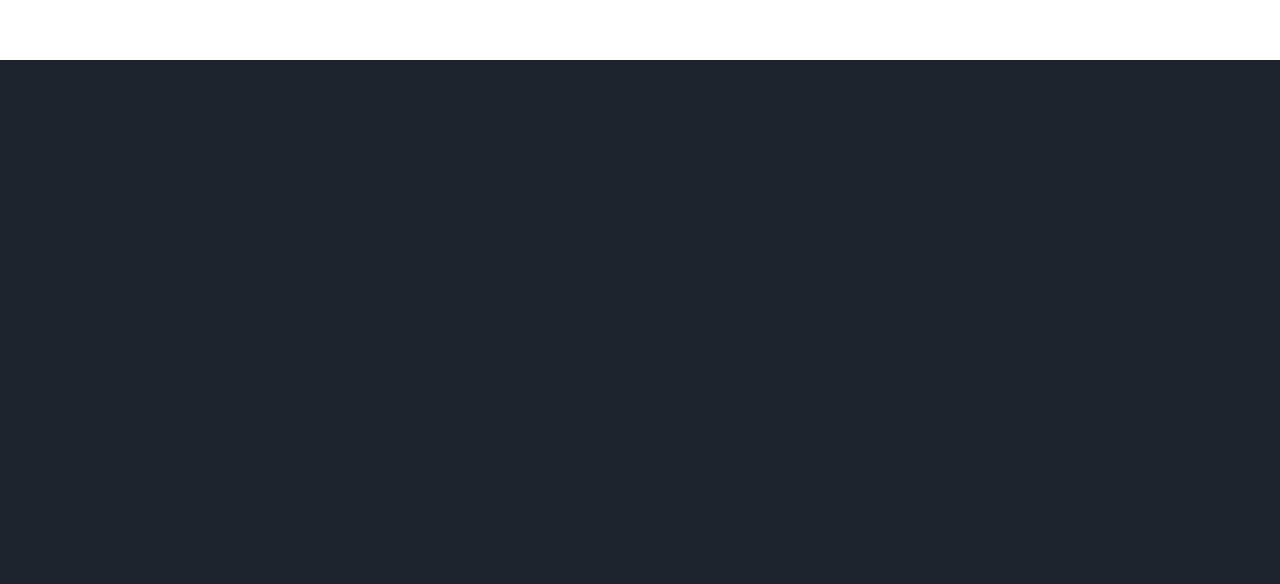
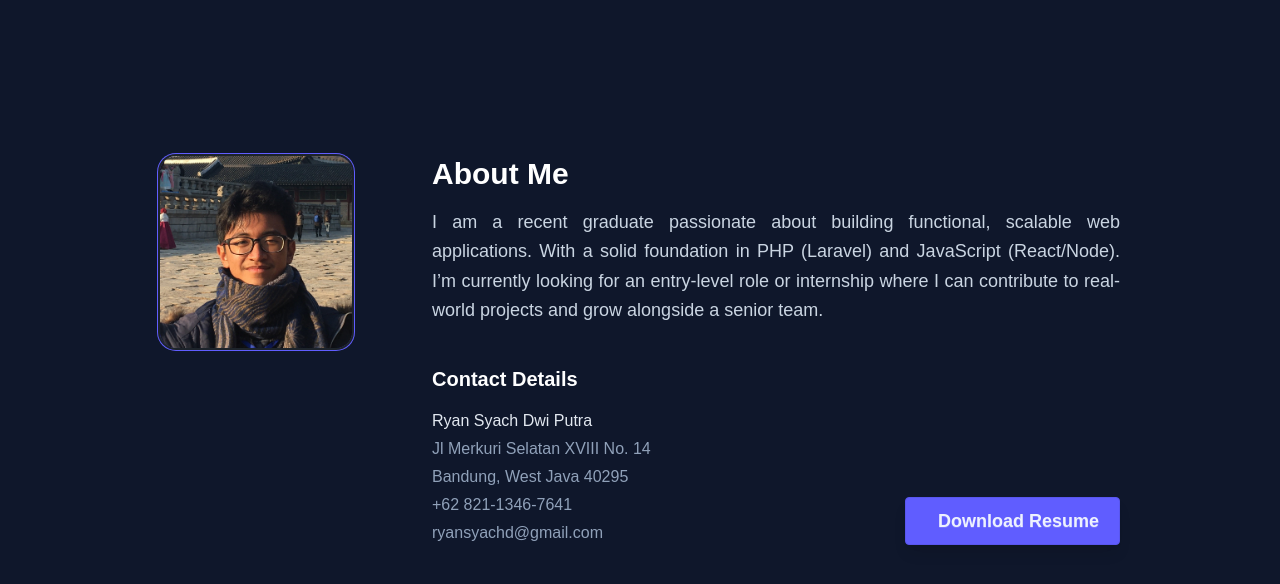
Before and after one commit to ryansyc/profile-web, a Next.js app: page / in a window 1280 px wide. Shown: the part 740-1324 px from the top of the page. Before the commit the page ends 800 px from the top, so only its background shows below. Built offline with nearby package versions, Linux system fonts and the light colour scheme.

Commit message:
feat: add about page

```diff
--- /dev/null
+++ b/app/components/About.tsx
@@ -0,0 +1,71 @@
+import React from "react";
+import { home } from "@/data/profile.json";
+import Image from "next/image";
+
+const About = () => {
+    return (
+        <div
+            id="about"
+            className="flex md:flex-row flex-col items-center md:items-start gap-12 lg:gap-20 bg-slate-900 px-6 md:px-20 lg:px-40 py-16 md:py-24"
+        >
+            <div className="shrink-0">
+                <div className="avatar">
+                    <div className="rounded-2xl ring ring-primary ring-offset-2 ring-offset-base-100 w-32 md:w-48 h-32 md:h-48 overflow-hidden">
+                        <Image
+                            src={`/images/${home.image}`}
+                            alt="Home Image"
+                            width={500}
+                            height={300}
+                        />
+                    </div>
+                </div>
+            </div>
+
+            <div className="flex flex-col flex-1">
+                <div className="mb-10">
+                    <h2 className="mb-4 font-bold text-white text-3xl">
+                        About Me
+                    </h2>
+                    <p className="text-slate-300 text-lg text-justify leading-relaxed">
+                        {home.bio}
+                    </p>
+                </div>
+
+                <div className="flex md:flex-row flex-col gap-10 md:gap-20">
+                    <div className="flex-1">
+                        <h3 className="mb-4 font-semibold text-white text-xl">
+                            Contact Details
+                        </h3>
+                        <div className="space-y-1 text-slate-400">
+                            <p className="font-medium text-slate-200">
+                                {home.name}
+                            </p>
+                            <p>{home.address.street}</p>
+                            <p>
+                                {home.address.city}, {home.address.state}{" "}
+                                {home.address.zip}
+                            </p>
+                            <p>{home.phone}</p>
+                            <p>{home.email}</p>
+                        </div>
+                    </div>
+
+                    <div className="flex items-end">
+                        <a
+                            href={home.resumedownload}
+                            target="_blank"
+                            rel="noopener noreferrer"
+                            download
+                            className="inline-flex items-center gap-3 shadow-lg btn btn-primary md:btn-lg"
+                        >
+                            <i className="fa-solid fa-download"></i>
+                            Download Resume
+                        </a>
+                    </div>
+                </div>
+            </div>
+        </div>
+    );
+};
+
+export default About;
--- a/app/components/Home.tsx
+++ b/app/components/Home.tsx
@@ -4,7 +4,7 @@ import { Github } from "lucide-react";
 
 const Home = () => {
     return (
-        <div className="flex flex-col justify-center items-center min-h-screen text-center">
+        <div className="relative flex flex-col justify-center items-center bg-slate-900 px-4 sm:px-12 md:px-20 lg:px-40 min-h-screen overflow-hidden">
             <h1 className="font-bold text-white text-4xl sm:text-5xl md:text-7xl text-center leading-tight">
                 {home.name}
             </h1>
@@ -13,9 +13,9 @@ const Home = () => {
             </p>
             <div className="flex flex-row justify-center items-center gap-3 sm:gap-5 mt-10 w-full">
                 <a href={home.github}>
-                    <button className="px-4 sm:px-8 border-none h-10 sm:h-12 min-h-0 text-white text-sm sm:text-base btn-soft btn btn-primary">
+                    <button className="px-4 sm:px-8 border-none h-10 sm:h-12 min-h-0 text-white text-sm sm:text-base btn btn-primary">
                         <Github size={20} />
-                        Projects
+                        Github
                     </button>
                 </a>
             </div>
--- a/app/page.tsx
+++ b/app/page.tsx
@@ -1,11 +1,13 @@
 import Image from "next/image";
 import ParticleBackground from "./components/ParticleBackground";
 import Home from "./components/Home";
+import About from "./components/About";
 
 export default function Main() {
     return (
         <div>
             <Home />
+            <About />
         </div>
     );
 }
```
Also changed, not shown: public/images/profilepic.jpg (added).
